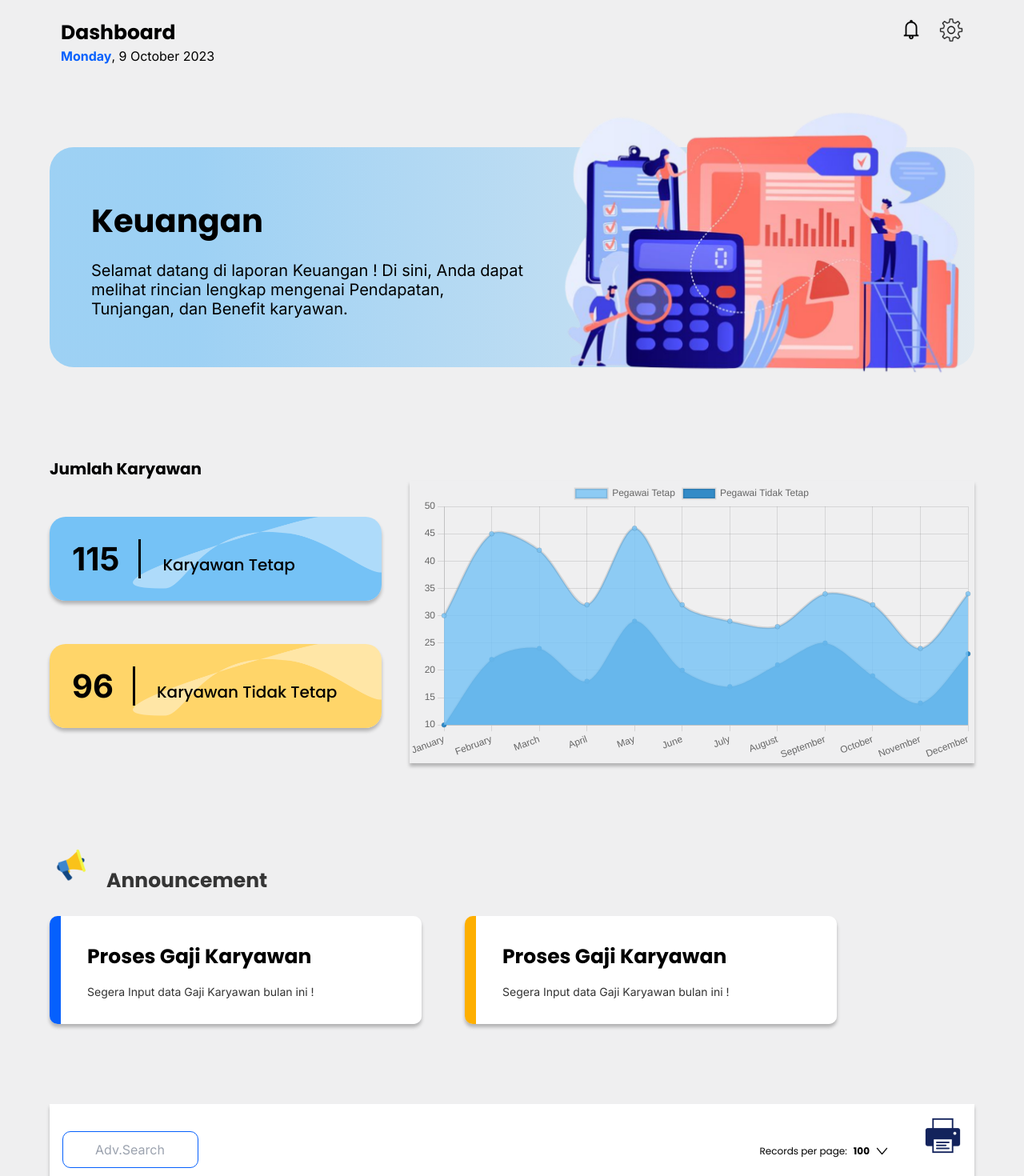
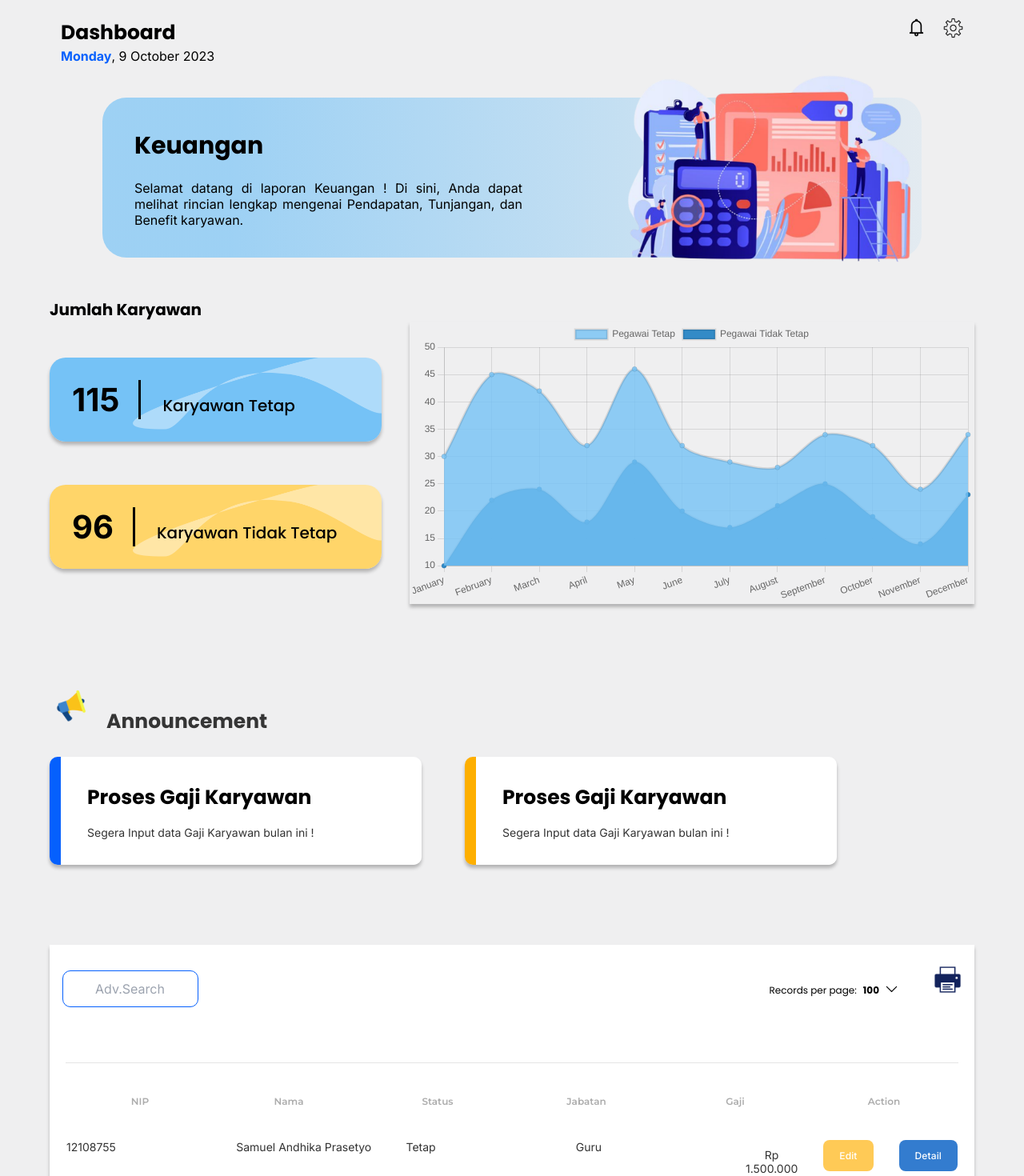
Before and after one commit to mulkihafizh/yayasan-prawitama-fe, a Next.js app: page /Dashboard-Keuangan in a window 1280 px wide. Shown: the part 20-1490 px from the top of the page at 80% size. Built offline with nearby package versions, Linux system fonts and the light colour scheme.

Commit message:
edit kepegawaian & keuangan

```diff
--- a/app/components/Guru/Biodata/bio.module.css
+++ b/app/components/Guru/Biodata/bio.module.css
@@ -47,6 +47,7 @@
         font-style: normal;
         font-weight: 700;
         line-height: normal;
+        align-items: center;
       }
     }
   }
--- a/app/components/Kepegawaian/Header-Kepegawaian/header.module.css
+++ b/app/components/Kepegawaian/Header-Kepegawaian/header.module.css
@@ -15,7 +15,7 @@
   align-items: center;
   max-height: 200px;
   width: 100%;
-  padding: 32px 0 32px 10%;
+
   border-radius: 30px;
   position: relative;
   background-image: linear-gradient(
@@ -34,6 +34,7 @@
   font-family: "Poppins", sans-serif;
   max-width: 545px;
   width: 100%;
+  padding-left: 40px;
 }
 
 .container .teks .title h1 {
@@ -52,10 +53,13 @@
   font-style: normal;
   font-weight: 400;
   line-height: normal;
+  text-align: justify;
+  padding-right:20px;
 }
 
 .container .img {
   position: relative;
   width: 380px;
   height: 250px;
+  margin-top: 15px;
 }
--- a/app/components/Kepegawaian/Header-Kepegawaian/page.tsx
+++ b/app/components/Kepegawaian/Header-Kepegawaian/page.tsx
@@ -27,7 +27,7 @@ export default function page() {
             style={{
               position: "absolute",
               left: 0,
-              bottom: "5%",
+              bottom: "2%",
             }}
           />
         </div>
--- a/app/components/Kepegawaian/ListPegawai/list.module.css
+++ b/app/components/Kepegawaian/ListPegawai/list.module.css
@@ -79,7 +79,7 @@
   font-weight: 600;
   line-height: normal;
   text-align: center;
-  padding: 40px 0 110px 0;
+  padding: 40px 0 0px 0;
   border-top: 1px solid #e5e5e5;
   width: 100%;
 }
@@ -99,4 +99,5 @@
   justify-content: center;
   align-items: baseline;
   gap: 2rem;
+  padding-bottom: 10px;
 }
--- a/app/components/Kepegawaian/ListPegawai/page.tsx
+++ b/app/components/Kepegawaian/ListPegawai/page.tsx
@@ -13,7 +13,7 @@ export default function page() {
           <div className="button-group grid grid-cols-2 gap-4">
             <button className="justify-self-end">Search</button>
             <button className="justify-self-end flex !items-center justify-center">
-              <Image src={"/export1.png"} width={20} height={20} alt="img" />
+              <Image src={"/export1.png"} width={50} height={50} alt="img" />
               Export
             </button>
           </div>
@@ -28,6 +28,8 @@ export default function page() {
             <th>Jabatan</th>
             <th>Sisa Cuti</th>
             <th>Tenggat Kontrak</th>
+            <th>Action</th>
+
           </tr>
           {DataPegawai.map((data, index) => (
             <>
@@ -37,12 +39,13 @@ export default function page() {
                 <td>{data.Status}</td>
                 <td>{data.Jabatan}</td>
                 <td>{data.Sisacuti}</td>
+                <td>{data.tenggat}</td>
                 <td
                   style={{
                     borderRight: "1px solid #e5e5e5",
                   }}
                 >
-                  {data.tenggat}
+
                   <Image src={"/edit.png"} width={20} height={20} alt="edit" />
                   <Image src={"/doc.png"} width={20} height={20} alt="docs" />
                 </td>
--- a/app/components/Kepegawaian/Pegawai-Kepegawaian/pegawai.module.css
+++ b/app/components/Kepegawaian/Pegawai-Kepegawaian/pegawai.module.css
@@ -7,7 +7,7 @@
   align-items: flex-start;
   max-width: 100%;
   width: 100%;
-  padding: 50px 10%;
+  padding: 30px 10%;
 }
 
 .MainContainer .title {
@@ -22,6 +22,7 @@
   justify-content: flex-start;
   align-items: flex-start;
   width: 100%;
+  padding-bottom: 20px;
 }
 
 .MainContainer .jumlahKaryawan {
@@ -113,6 +114,7 @@
         font-style: normal;
         font-weight: 700;
         line-height: normal;
+        width: 40px;
       }
     }
 
--- a/app/components/Keuangan/CardGaji/page.tsx
+++ b/app/components/Keuangan/CardGaji/page.tsx
@@ -6,7 +6,7 @@ export default function page() {
   return (
     <div className={css.container}>
       <div className={css.title}>
-        <Image className="img" src={"/anoun.png"} width={55} height={55} alt="anoun" />
+        <Image className="img" src={"/anoun.png"} width={55} height={55} padding-top={30} alt="anoun" />
         <h1>Announcement</h1>
       </div>
       <div className={css.CardParent}>
--- a/app/components/Keuangan/Header-Keuangan/header1.module.css
+++ b/app/components/Keuangan/Header-Keuangan/header1.module.css
@@ -5,7 +5,7 @@
   flex-direction: column;
   justify-content: center;
   align-items: center;
-  margin: 62px;
+  margin: 0px 10%;
 }
 
 .container {
@@ -13,16 +13,16 @@
   flex-direction: row;
   justify-content: space-between;
   align-items: center;
-  max-height: 275px !important;
+  max-height: 200px;
   width: 100%;
-  padding: 32px 0 32px 52px;
+
   border-radius: 30px;
+  position: relative;
   background-image: linear-gradient(
     90deg,
     rgba(117, 194, 246, 0.67) 15.6%,
-    rgba(255, 251, 242, 0) 114.4%
+    rgba(255, 201, 60, 0) 114.4%
   );
-  position: relative;
 }
 
 .container .teks {
@@ -34,12 +34,13 @@
   font-family: "Poppins", sans-serif;
   max-width: 545px;
   width: 100%;
+  padding-left: 40px;
 }
 
 .container .teks .title h1 {
   font-family: "Poppins", sans-serif;
   color: #000;
-  font-size: clamp(40px, 2.5vw, 55px);
+  font-size: 30px;
   font-style: normal;
   font-weight: 700;
   line-height: normal;
@@ -48,14 +49,17 @@
 .container .teks .desc p {
   color: #000;
   font-family: "Inter", sans-serif;
-  font-size: 20px;
+  font-size: 16px;
   font-style: normal;
   font-weight: 400;
   line-height: normal;
+  text-align: justify;
+  padding-right:20px;
 }
 
 .container .img {
   position: relative;
-  width: 530px;
-  height: 380px;
+  width: 380px;
+  height: 250px;
+  margin-top: 15px;
 }
--- a/app/components/Keuangan/Header-Keuangan/page.tsx
+++ b/app/components/Keuangan/Header-Keuangan/page.tsx
@@ -5,16 +5,16 @@ import css from "./header1.module.css";
 export default function page() {
   return (
     <div className={css.adjust}>
-      <div className={css.container}>
+      <div className={"max-md:!max-h-[300px] " + css.container}>
         <div className={css.teks}>
           <div className={css.title}>
-            <h1>Keuangan</h1>
+            <h1 className="max-[600px]:!text-base ">Keuangan</h1>
           </div>
           <div className={css.desc}>
-            <p>
-              Selamat datang di laporan Keuangan ! Di sini, Anda dapat melihat
-              rincian lengkap mengenai Pendapatan, Tunjangan, dan Benefit
-              karyawan.
+            <p className="max-[600px]:!text-xs">
+            Selamat datang di laporan Keuangan ! Di sini,
+            Anda dapat melihat rincian lengkap mengenai Pendapatan,
+            Tunjangan, dan Benefit karyawan.
             </p>
           </div>
         </div>
@@ -27,7 +27,7 @@ export default function page() {
             style={{
               position: "absolute",
               left: 0,
-              bottom: "5%",
+              bottom: "3%",
             }}
           />
         </div>
--- a/app/components/Keuangan/ListGaji/listgaji.module.css
+++ b/app/components/Keuangan/ListGaji/listgaji.module.css
@@ -67,8 +67,8 @@
   width: 100%;
   display: flex;
   flex-direction: column;
-  justify-content: center;
-  align-items: center;
+  justify-content: left;
+  align-items: left;
 }
 
 .Parent table tbody {
@@ -92,10 +92,18 @@
   font-weight: 600;
   line-height: normal;
   text-align: center;
-  padding: 40px 0 110px 0;
+  padding: 40px 0 0px 0;
   border-top: 1px solid #e5e5e5;
   width: 100%;
 }
+
+
+
+.Parent table tr th:first-child {
+  align-items: left;
+  justify-content: left;
+}
+
 
 .Parent table tr td {
   width: 100%;
@@ -107,7 +115,7 @@
   line-height: normal;
   display: flex !important;
   flex-direction: row;
-  justify-content: center;
+  justify-content: left;
   align-items: baseline;
   gap: 2rem;
 }
--- a/app/components/Keuangan/ListGaji/page.tsx
+++ b/app/components/Keuangan/ListGaji/page.tsx
@@ -12,9 +12,9 @@ export default function page() {
           <div className={css.page}>
             <p>
               Records per page: <span>100</span>
-              <Image src={"/sortdown.png"} width={15} height={15} alt="down" />
+              <Image src={"/sortdown.png"} width={15} height={15}  style={{paddingBottom: '10px'}}alt="down" />
             </p>
-            <Image src={"/print.png"} width={47} height={47} alt="print" />
+            <Image src={"/print.png"} width={35} height={35}    style={{paddingTop: '10px'}}alt="print" />
           </div>
         </div>
         <table>
@@ -25,6 +25,7 @@ export default function page() {
               <th>Status</th>
               <th>Jabatan</th>
               <th>Gaji</th>
+              <th>Action</th>
             </tr>
             {DataGaji.map((data, index) => (
               <>
--- a/app/components/Navbar-Dashboard/page.tsx
+++ b/app/components/Navbar-Dashboard/page.tsx
@@ -14,8 +14,8 @@ export default function page() {
         </div>
       </div>
       <div className={css.notif}>
-        <Image src={"/notif.png"} width={30} height={30} alt="notif" />
-        <Image src={"/set.png"} width={30} height={30} alt="notif" />
+        <Image src={"/notif.png"} width={27} height={27} alt="notif" />
+        <Image src={"/set.png"} width={25} height={25} alt="notif" />
       </div>
     </div>
   );
```
